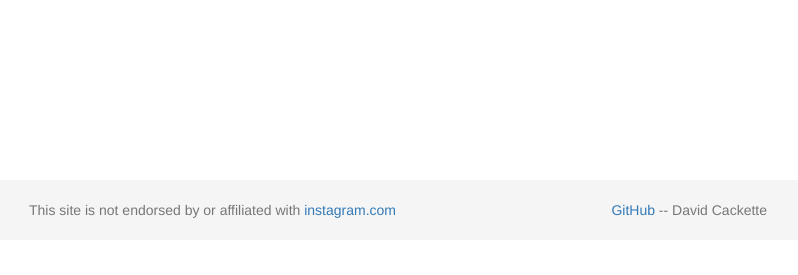
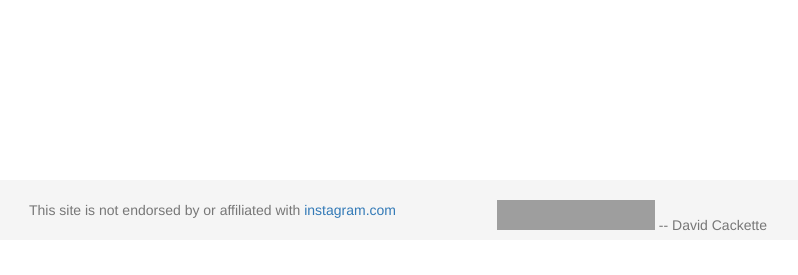
Before and after one commit to DavidCA916/CST-205-Project-2, a Flask app: template templates/home.html in a window 1280 px wide. Shown: the part 560-835 px from the top of the page, without its empty margins (242-1040 px from the left). After the commit the page ends 791 px from the top, so only its background shows below. Run offline with Flask 2, Linux system fonts and the light colour scheme; the template is opened without the code that fills it, so the values that code supplies are empty; some libraries are stand-ins or nearby versions; grey boxes are pictures that could not be loaded.

Commit message:
added github button

```diff
--- a/templates/home.html
+++ b/templates/home.html
@@ -27,7 +27,7 @@
         </div>
         <div id="footer">
             <div class="container">
-                 <p class="text-muted">This site is not endorsed by or affiliated with <a href="http://www.instagram.com">instagram.com</a><span class="pull-right"><a href="https://github.com/DavidCA916/CST-205-Project-2">GitHub</a> -- David Cackette</span></p><iframe src="https://ghbtns.com/github-btn.html?user=DavidCA916&repo=CST-205-Project-2&type=fork&count=true&size=large" frameborder="0" scrolling="0" width="158px" height="30px"></iframe>
+                 <p class="text-muted">This site is not endorsed by or affiliated with <a href="http://www.instagram.com">instagram.com</a><span class="pull-right"><iframe src="https://ghbtns.com/github-btn.html?user=DavidCA916&repo=CST-205-Project-2&type=fork&count=false&size=large" frameborder="0" scrolling="0" width="158px" height="30px"></iframe> -- David Cackette</p>
             </div>
         </div>
   </body>
```
